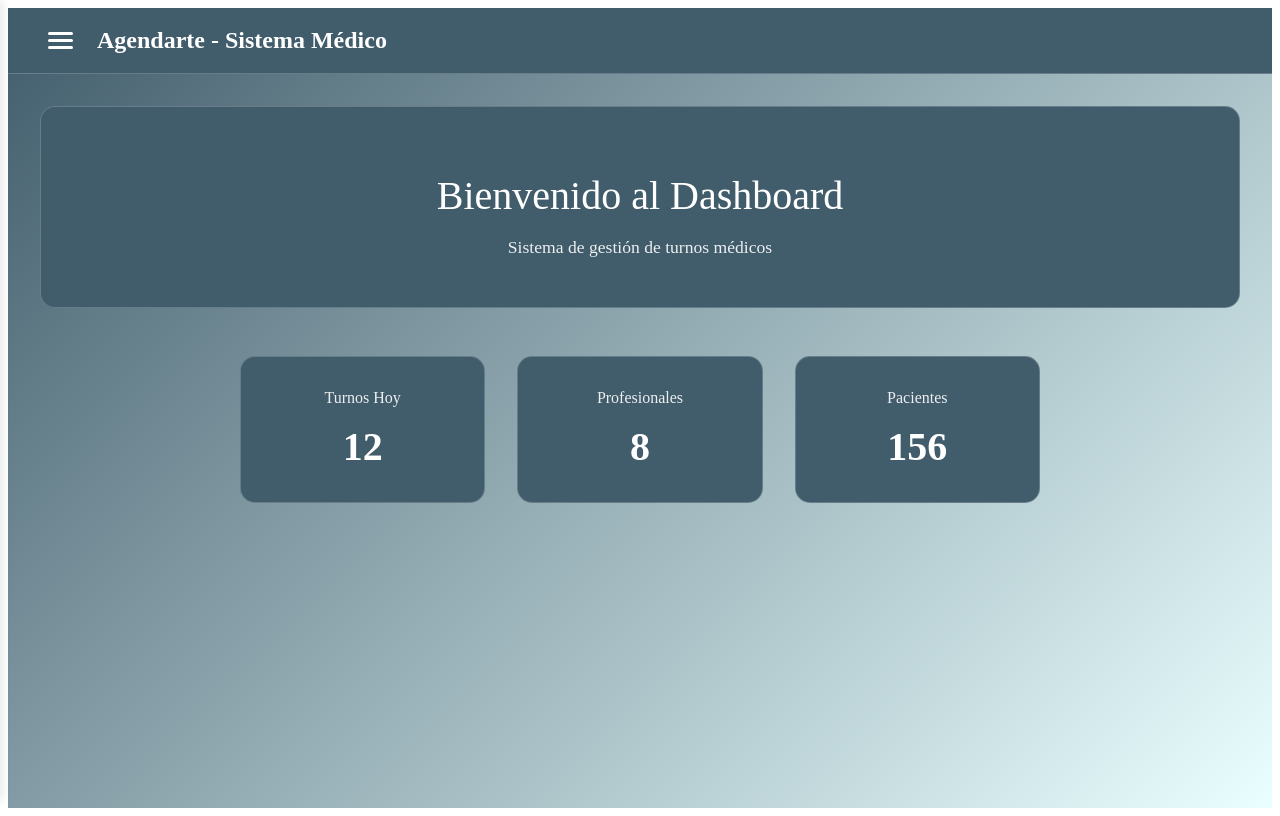
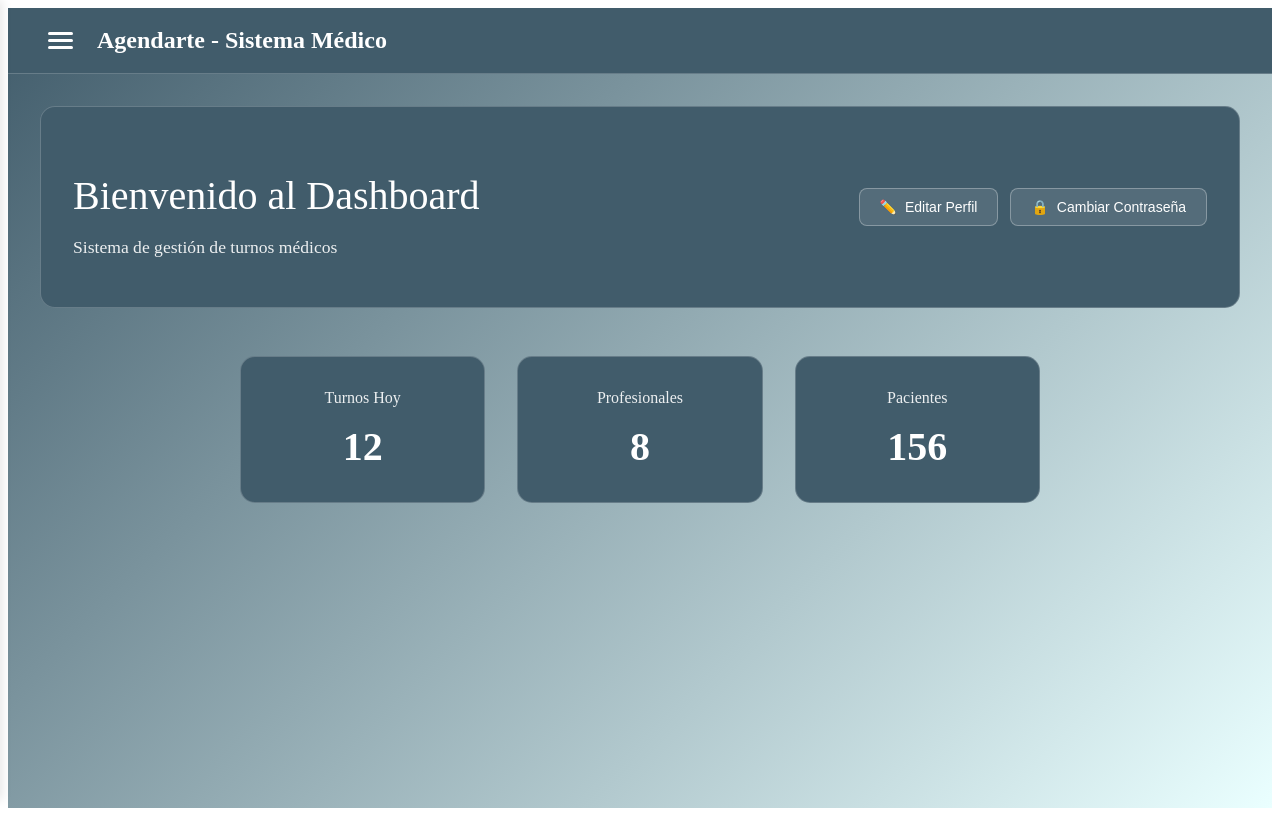
Before and after one commit to SantiagoIsbanner/Agendarte, an Angular app in the folder frontend/: page /admin in a window 1280 px wide. Built offline with nearby package versions, Linux system fonts and the light colour scheme; no server answers.

Commit message:
feat: Mejorar diseño del panel de administración y agregar funcionalidades de perfil

```diff
--- a/frontend/src/app/components/admin-dashboard/admin-dashboard.component.css
+++ b/frontend/src/app/components/admin-dashboard/admin-dashboard.component.css
@@ -3,7 +3,9 @@
 }
 
 .welcome-section {
-  text-align: center;
+  display: flex;
+  justify-content: space-between;
+  align-items: center;
   margin-bottom: 3rem;
   color: white;
   background: #415c6b;
@@ -11,6 +13,10 @@
   border-radius: 15px;
   padding: 2rem;
   border: 1px solid rgba(255, 255, 255, 0.2);
+}
+
+.welcome-text {
+  text-align: left;
 }
 
 .welcome-section h2 {
@@ -22,6 +28,31 @@
 .welcome-section p {
   font-size: 1.1rem;
   opacity: 0.9;
+}
+
+.profile-actions {
+  display: flex;
+  gap: 12px;
+}
+
+.btn-profile {
+  display: flex;
+  align-items: center;
+  gap: 8px;
+  padding: 10px 20px;
+  background: rgba(255, 255, 255, 0.1);
+  color: white;
+  border: 1px solid rgba(255, 255, 255, 0.3);
+  border-radius: 8px;
+  cursor: pointer;
+  font-size: 14px;
+  font-weight: 500;
+  transition: all 0.3s;
+}
+
+.btn-profile:hover {
+  background: rgba(255, 255, 255, 0.2);
+  transform: translateY(-2px);
 }
 
 .stats-grid {
@@ -73,4 +104,23 @@
     width: 280px;
     left: -280px;
   }
+
+  .welcome-section {
+    flex-direction: column;
+    gap: 20px;
+  }
+
+  .welcome-text {
+    text-align: center;
+  }
+
+  .profile-actions {
+    flex-direction: column;
+    width: 100%;
+  }
+
+  .btn-profile {
+    width: 100%;
+    justify-content: center;
+  }
 }
--- a/frontend/src/app/components/admin-dashboard/admin-dashboard.component.html
+++ b/frontend/src/app/components/admin-dashboard/admin-dashboard.component.html
@@ -1,7 +1,17 @@
 <div class="dashboard-content">
   <div class="welcome-section">
-    <h2>Bienvenido al Dashboard</h2>
-    <p>Sistema de gestión de turnos médicos</p>
+    <div class="welcome-text">
+      <h2>Bienvenido al Dashboard</h2>
+      <p>Sistema de gestión de turnos médicos</p>
+    </div>
+    <div class="profile-actions">
+      <button class="btn-profile" (click)="editarPerfil()">
+        <span>✏️</span> Editar Perfil
+      </button>
+      <button class="btn-profile" (click)="cambiarContrasena()">
+        <span>🔒</span> Cambiar Contraseña
+      </button>
+    </div>
   </div>
 
   <div class="stats-grid">
--- a/frontend/src/app/components/admin-dashboard/admin-dashboard.component.ts
+++ b/frontend/src/app/components/admin-dashboard/admin-dashboard.component.ts
@@ -8,4 +8,11 @@ import { Component } from '@angular/core';
   styleUrls: ['./admin-dashboard.component.css']
 })
 export class AdminDashboardComponent {
+  editarPerfil() {
+    alert('Funcionalidad de editar perfil');
+  }
+
+  cambiarContrasena() {
+    alert('Funcionalidad de cambiar contraseña');
+  }
 }
--- a/frontend/src/app/components/panel-profesional/panel-profesional.component.css
+++ b/frontend/src/app/components/panel-profesional/panel-profesional.component.css
@@ -249,6 +249,16 @@
 .form-group textarea {
   height: 80px;
   resize: vertical;
+}
+
+.no-pacientes {
+  color: #ef4444;
+  font-weight: 500;
+  padding: 10px;
+  background: #fee2e2;
+  border-radius: 6px;
+  text-align: center;
+  margin: 0;
 }
 
 .modal-footer {
--- a/frontend/src/app/components/panel-profesional/panel-profesional.component.html
+++ b/frontend/src/app/components/panel-profesional/panel-profesional.component.html
@@ -77,11 +77,20 @@
         <div class="modal-body">
           <div class="form-group">
             <label>Paciente: *</label>
-            <input type="text" [(ngModel)]="newAppointment.patient" placeholder="Nombre del paciente" required>
+            @if (pacientes().length > 0) {
+              <select (change)="onPacienteChange($event)" required>
+                <option value="">Seleccione un paciente</option>
+                @for (paciente of pacientes(); track paciente.id) {
+                  <option [value]="paciente.id">{{ paciente.nombre }} {{ paciente.apellido }}</option>
+                }
+              </select>
+            } @else {
+              <p class="no-pacientes">Sin pacientes registrados</p>
+            }
           </div>
           <div class="form-group">
             <label>Email del paciente: *</label>
-            <input type="email" [(ngModel)]="newAppointment.email" placeholder="email@ejemplo.com" required>
+            <input type="email" [(ngModel)]="newAppointment.email" placeholder="email@ejemplo.com" [readonly]="true" required>
           </div>
           <div class="form-group">
             <label>Fecha: *</label>
--- a/frontend/src/app/components/panel-profesional/panel-profesional.component.ts
+++ b/frontend/src/app/components/panel-profesional/panel-profesional.component.ts
@@ -2,6 +2,7 @@ import { Component, OnInit, signal } from '@angular/core';
 import { CommonModule } from '@angular/common';
 import { FormsModule } from '@angular/forms';
 import { GoogleCalendarService } from '../../services/google-calendar.service';
+import { UsuarioService, Usuario } from '../../services/usuario.service';
 
 @Component({
   selector: 'app-panel-profesional',
@@ -17,6 +18,7 @@ export class PanelProfesionalComponent implements OnInit {
   protected readonly showEventModal = signal(false);
   protected readonly isConnecting = signal(false);
   protected readonly selectedEvent = signal<any>(null);
+  protected readonly pacientes = signal<Usuario[]>([]);
   protected isEditing = false;
   protected editingEventId: string = '';
 
@@ -31,12 +33,23 @@ export class PanelProfesionalComponent implements OnInit {
 
   private calendar: any;
 
-  constructor(private googleCalendarService: GoogleCalendarService) {}
+  constructor(
+    private googleCalendarService: GoogleCalendarService,
+    private usuarioService: UsuarioService
+  ) {}
 
   ngOnInit() {
     this.initializeCalendar();
     // Verificar si ya está autenticado
     this.isAuthenticated.set(this.googleCalendarService.isSignedIn());
+    // Cargar pacientes
+    this.loadPacientes();
+  }
+
+  private loadPacientes() {
+    this.usuarioService.getPacientes().subscribe(pacientes => {
+      this.pacientes.set(pacientes);
+    });
   }
 
   private initializeCalendar() {
@@ -278,6 +291,17 @@ export class PanelProfesionalComponent implements OnInit {
     this.showModal.set(true);
     // Establecer fecha actual por defecto
     this.newAppointment.date = new Date().toISOString().split('T')[0];
+    // Recargar pacientes por si hay nuevos
+    this.loadPacientes();
+  }
+
+  onPacienteChange(event: any) {
+    const pacienteId = parseInt(event.target.value);
+    const paciente = this.pacientes().find(p => p.id === pacienteId);
+    if (paciente) {
+      this.newAppointment.patient = `${paciente.nombre} ${paciente.apellido}`;
+      this.newAppointment.email = paciente.mail;
+    }
   }
 
   closeModal() {
--- a/frontend/src/app/services/usuario.service.ts
+++ b/frontend/src/app/services/usuario.service.ts
@@ -59,4 +59,8 @@ export class UsuarioService {
     }
     return of(false);
   }
+
+  getPacientes(): Observable<Usuario[]> {
+    return of(this.usuarios.filter(u => u.rol === 'usuario'));
+  }
 }
```
